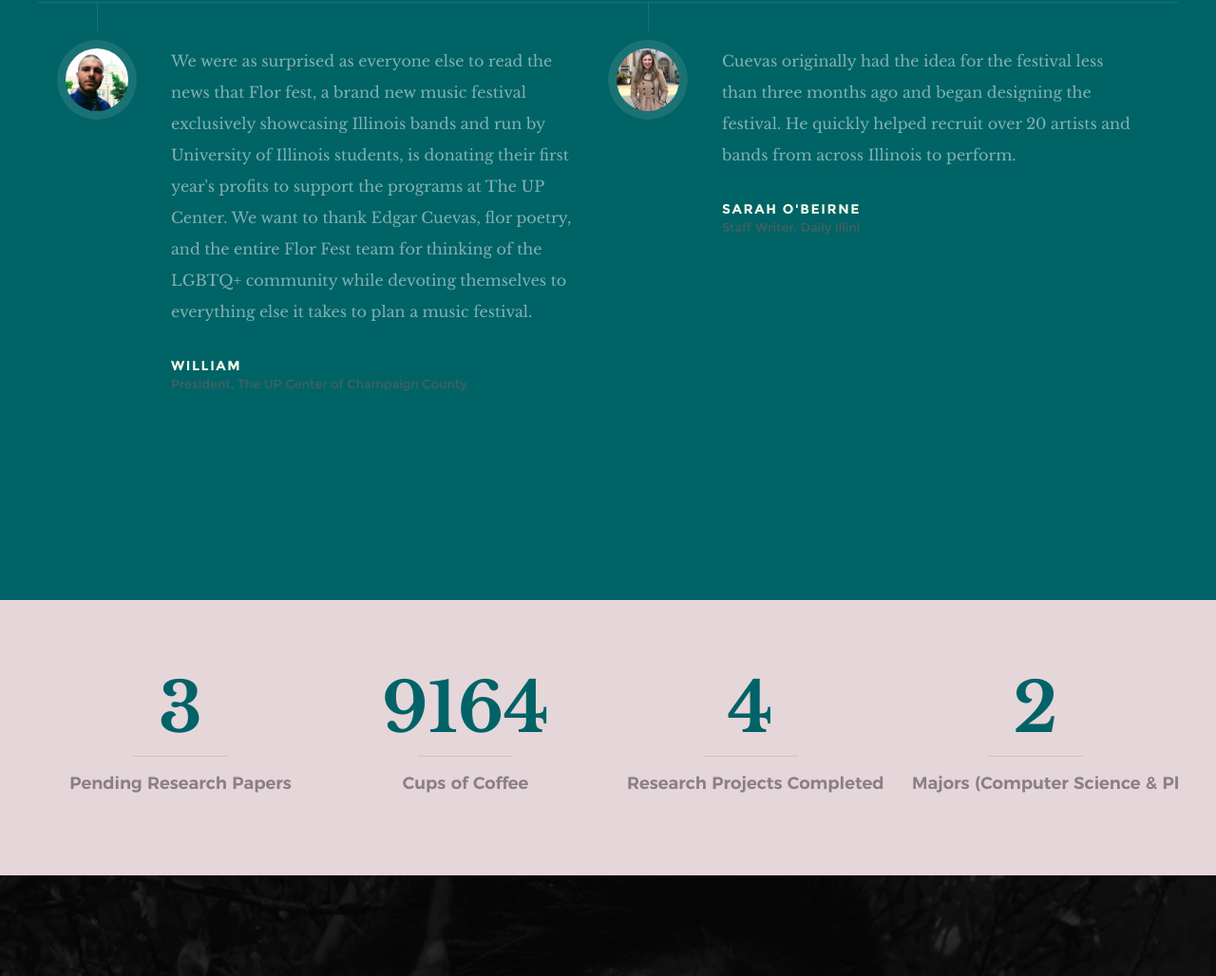
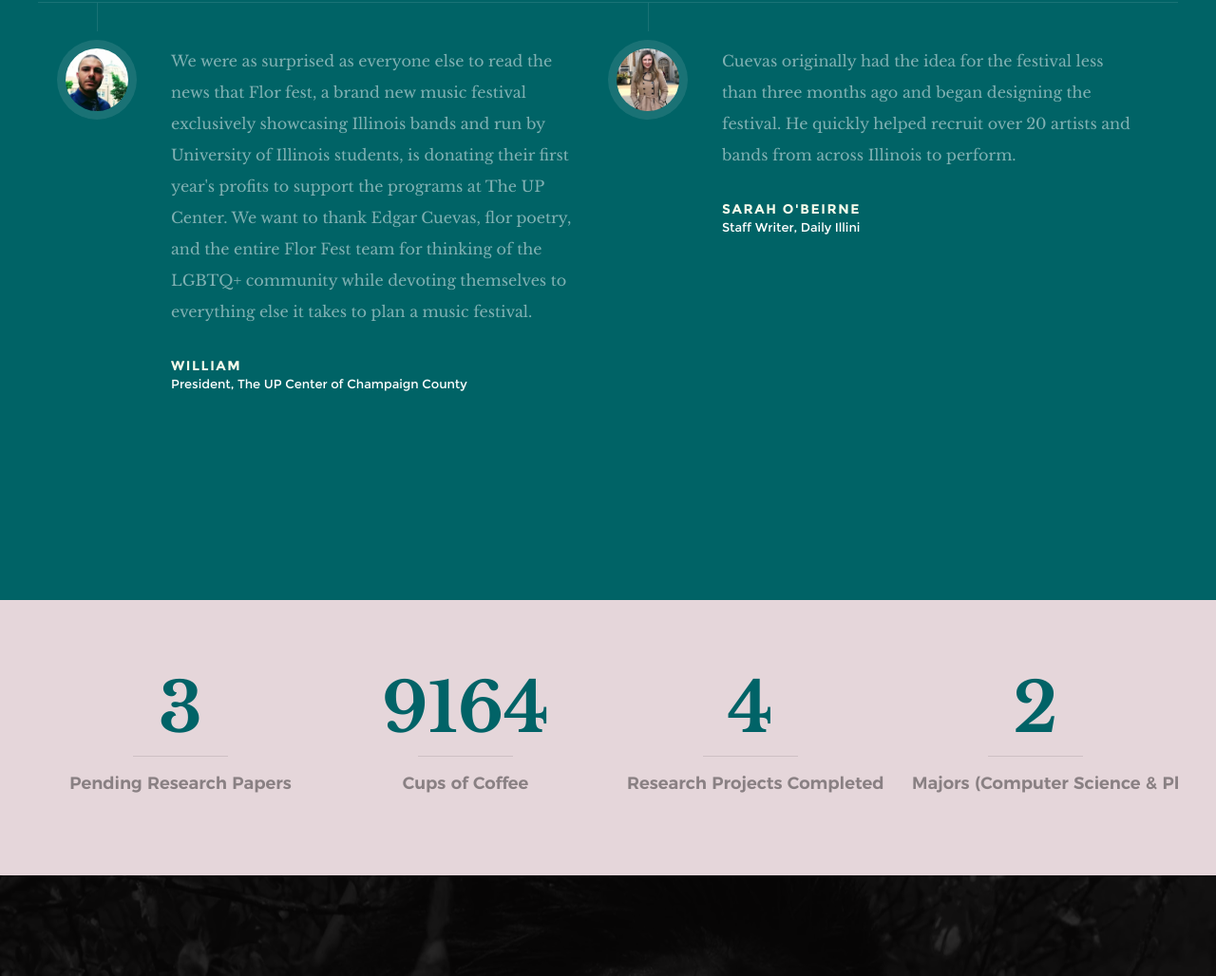
Before and after one commit to edgarcuevas/edgarcuevas.github.io, a plain HTML site: page index.html in a window 1280 px wide. Shown: the part 4939-5967 px from the top of the page at 95% size. Drawn offline with Linux system fonts and the light colour scheme.

Commit message:
Change Text to Be Visible

```diff
--- a/css/main.css
+++ b/css/main.css
@@ -2088,7 +2088,7 @@ html.no-csstransitions .home-content__main {
 	display: block;
 	font-family: "montserrat-regular", sans-serif;
 	font-size: 1.3rem;
-	color: rgba(95, 95, 95, 0.7);
+	color: white;
 	text-transform: none;
 	letter-spacing: 0;
 }
```
